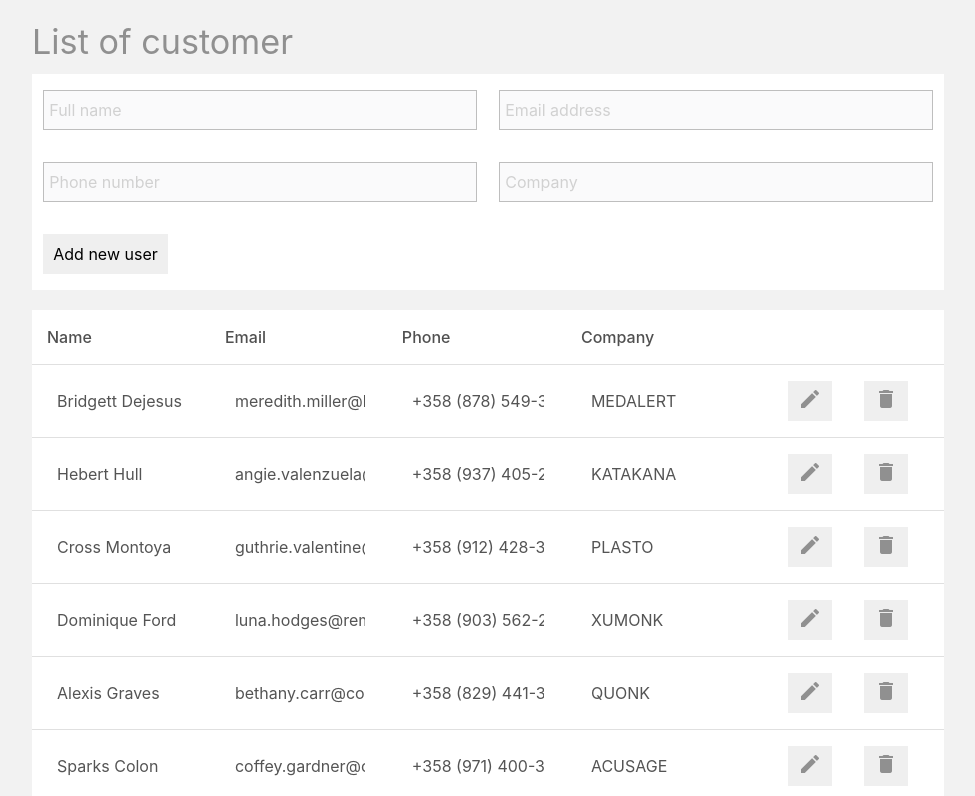
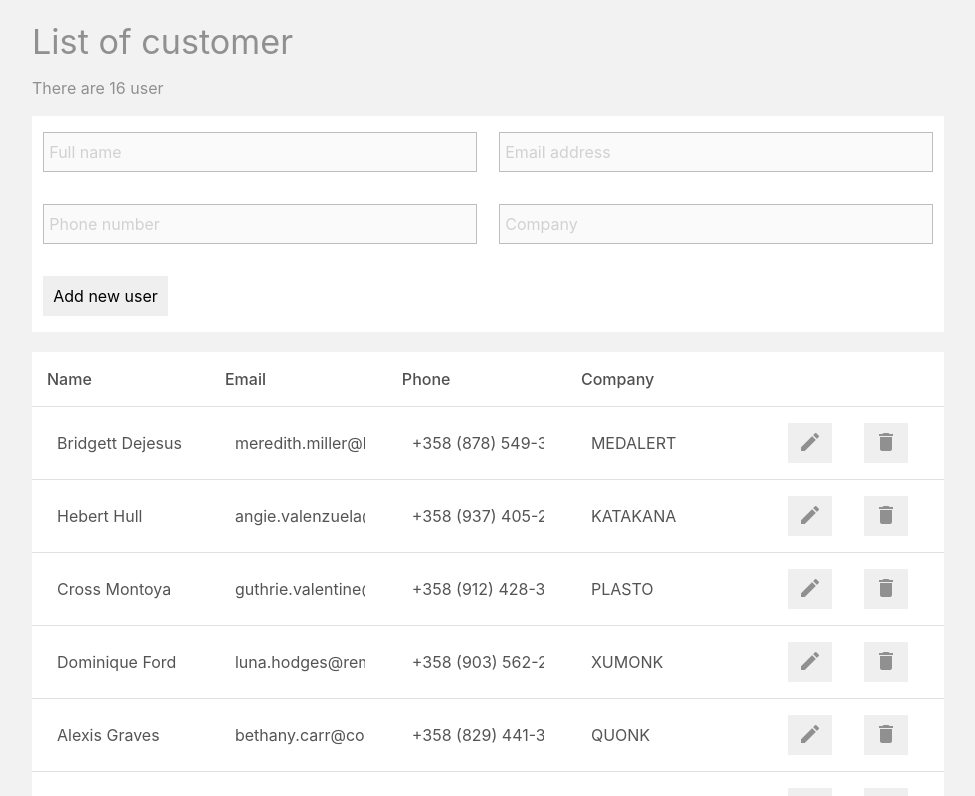
Before and after one commit to cuongtran-6618/react-crud, a React (Create React App) app: page / in a window 1280 px wide. Shown: the top 796 px of the page, without its empty margins (152-1127 px from the left). Built offline with nearby package versions, Linux system fonts and the light colour scheme.

Commit message:
use hook for title

```diff
--- a/src/App.js
+++ b/src/App.js
@@ -1,11 +1,9 @@
 import React from "react";
 import UserList from "./components/UserList";
-import Title from "./components/Title";
 
 function App() {
 	return (
 		<div className="App main-container">
-			<Title />
 			<UserList />
 		</div>
 	);
--- a/src/components/Title.js
+++ b/src/components/Title.js
@@ -1,9 +1,16 @@
-import React from "react";
+import React, { useState, useEffect } from "react";
 
-const Title = () => {
+const Title = (props) => {
+	const [numberOfUser, setNumberOfUser] = useState(0);
+
+	useEffect(() => {
+		setNumberOfUser(props.user.length);
+	});
+
 	return (
 		<div className="title-container">
 			<h4 className="">List of customer</h4>
+			<p> There are {numberOfUser} user</p>
 		</div>
 	);
 };
--- a/src/components/UserList.js
+++ b/src/components/UserList.js
@@ -2,6 +2,7 @@ import React, { Component } from "react";
 import User from "./User";
 import AddUser from "./AddUser";
 import Header from "./Header";
+import Title from "./Title";
 import { users } from "../databases/fake/users";
 import { v4 as uuidv4 } from "uuid";
 import * as util from "../util/utility";
@@ -68,6 +69,7 @@ export class UserList extends Component {
 
 		return (
 			<div>
+				<Title user={this.state.data} />
 				<AddUser onCreateUser={this.handleCreate} />
 				<table className="white">
 					<Header user={this.state.data} onSortUser={this.handleSorting} />
```
